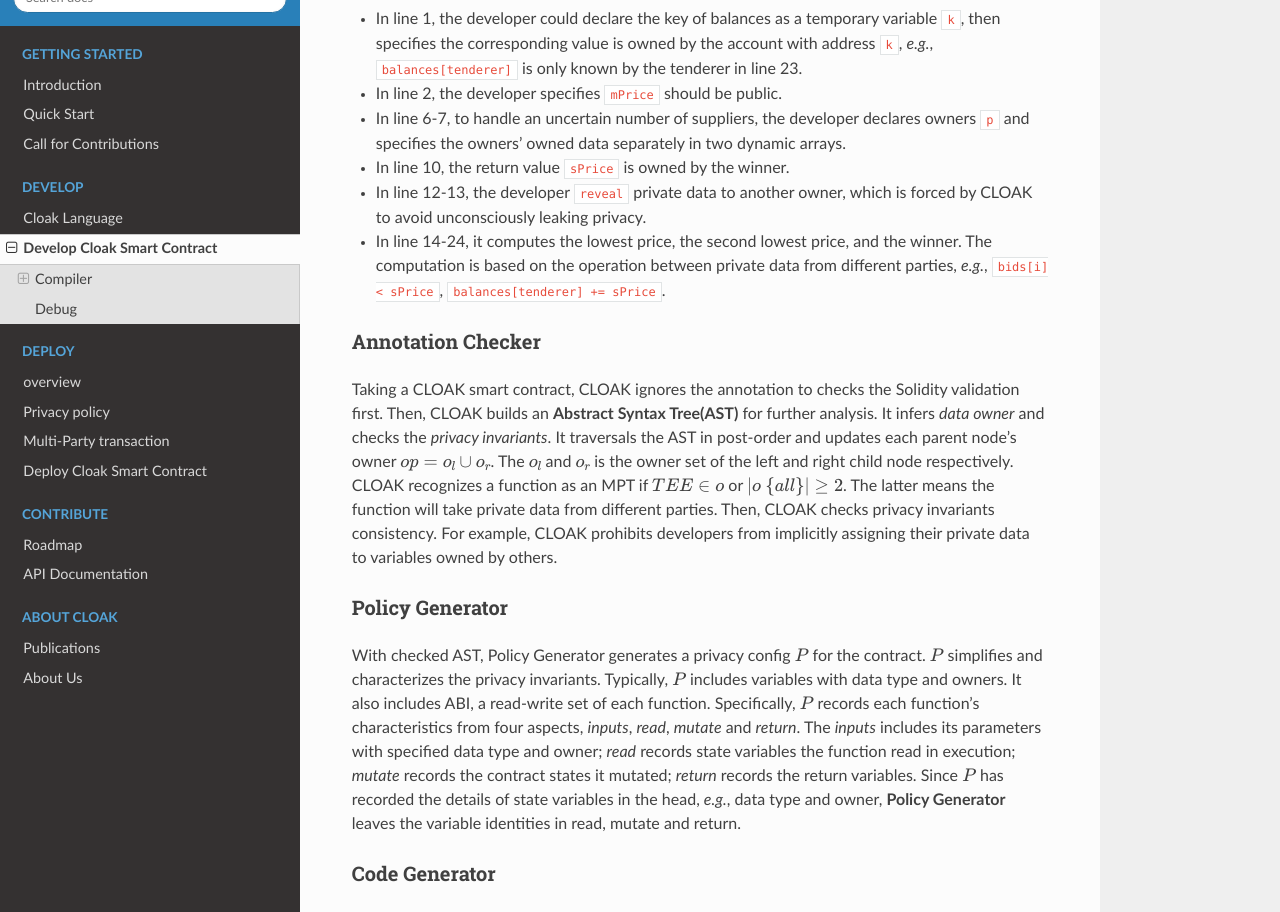
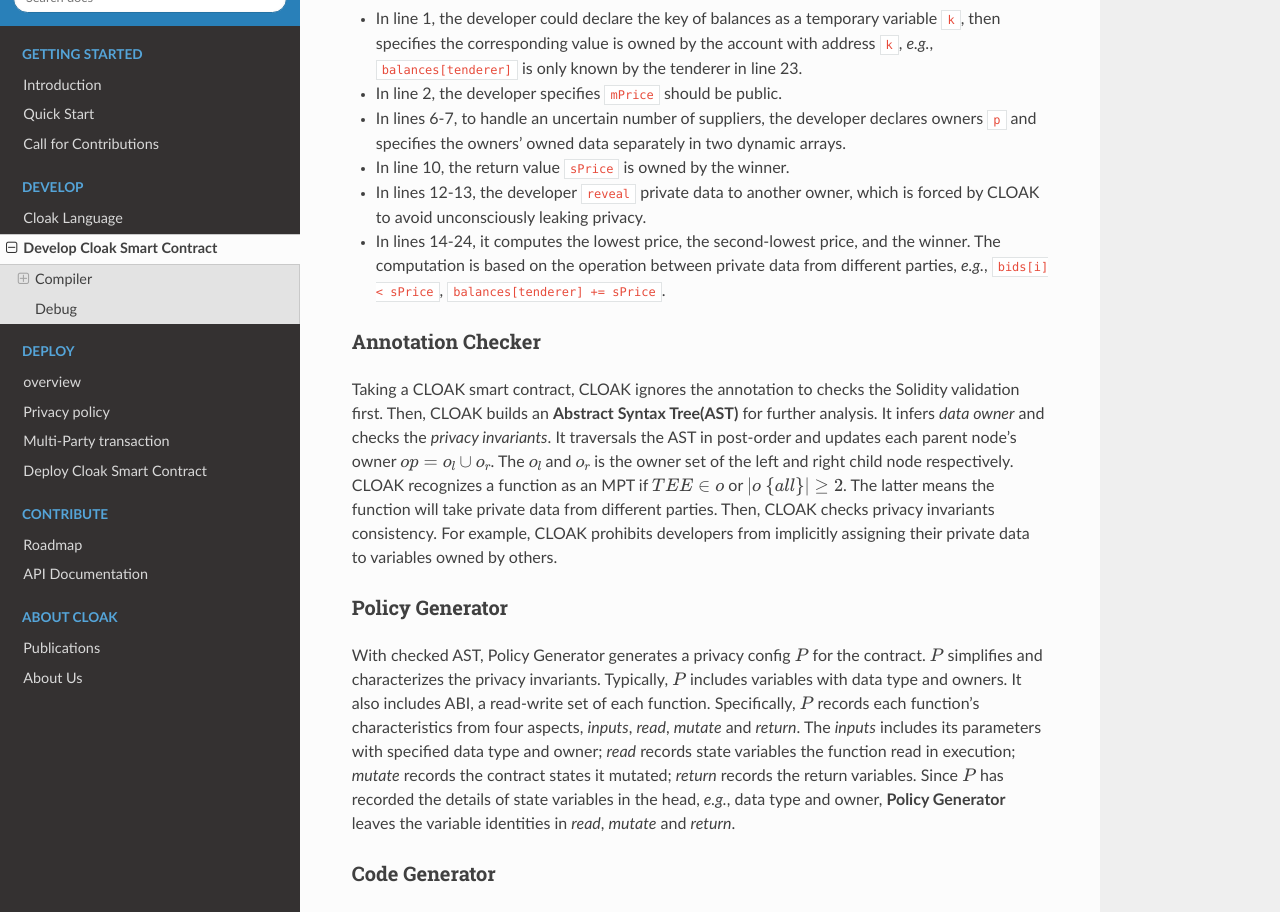
Before and after one commit to OxHainan/cloak-docs, a Sphinx documentation site: the page built from docs/source/develop/develop-cloak-smart-contract.rst, in a window 1280 px wide and 1400 px high, scrolled down 1027 px. Shown: the part 149-1061 px from the top of the window. Built offline with Sphinx 7.4.7 and the Read the Docs theme 2.0.0, drawn with Linux system fonts in a browser that asks for light colours.

Commit message:
Update develop-cloak-smart-contract.rst

```diff
--- a/docs/source/develop/develop-cloak-smart-contract.rst
+++ b/docs/source/develop/develop-cloak-smart-contract.rst
@@ -58,10 +58,10 @@
 
 * In line 1, the developer could declare the key of balances as a temporary variable ``k``, then specifies the corresponding value is owned by the account with address ``k``, *e.g.*, ``balances[tenderer]`` is only known by the tenderer in line 23.
 * In line 2, the developer specifies ``mPrice`` should be public.
-* In line 6-7, to handle an uncertain number of suppliers, the developer declares owners ``p`` and specifies the owners’ owned data separately in two dynamic arrays.
+* In lines 6-7, to handle an uncertain number of suppliers, the developer declares owners ``p`` and specifies the owners’ owned data separately in two dynamic arrays.
 * In line 10, the return value ``sPrice`` is owned by the winner.
-* In line 12-13, the developer ``reveal`` private data to another owner, which is forced by CLOAK to avoid unconsciously leaking privacy.
-* In line 14-24, it computes the lowest price, the second lowest price, and the winner. The computation is based on the operation between private data from different parties, *e.g.*, ``bids[i] < sPrice``, ``balances[tenderer] += sPrice``.
+* In lines 12-13, the developer ``reveal`` private data to another owner, which is forced by CLOAK to avoid unconsciously leaking privacy.
+* In lines 14-24, it computes the lowest price, the second-lowest price, and the winner. The computation is based on the operation between private data from different parties, *e.g.*, ``bids[i] < sPrice``, ``balances[tenderer] += sPrice``.
 
 
 Annotation Checker
@@ -82,7 +82,7 @@
 With checked AST, Policy Generator generates a privacy config :math:`P` for the contract.
 :math:`P` simplifies and characterizes the privacy invariants. Typically, :math:`P` includes variables with data type and owners. It also includes ABI, a read-write set of each function.
 Specifically, :math:`P` records each function’s characteristics from four aspects, *inputs*, *read*, *mutate* and *return*. The *inputs* includes its parameters with specified data type and owner; *read* records state variables the function read in execution; *mutate* records the contract states it mutated; *return* records the return variables.
-Since :math:`P` has recorded the details of state variables in the head, *e.g.*, data type and owner, **Policy Generator** leaves the variable identities in read, mutate and return.
+Since :math:`P` has recorded the details of state variables in the head, *e.g.*, data type and owner, **Policy Generator** leaves the variable identities in *read*, *mutate* and *return*.
 
 
 Code Generator
```
